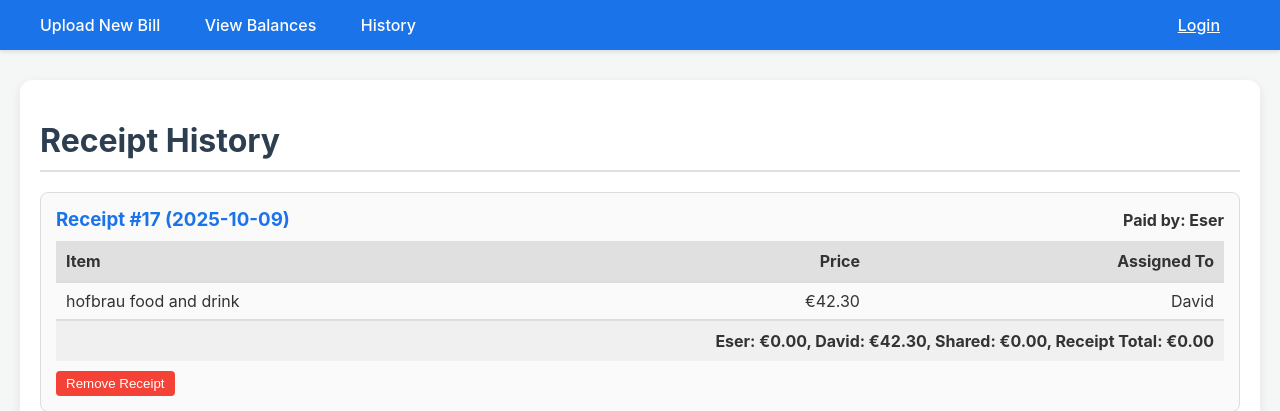
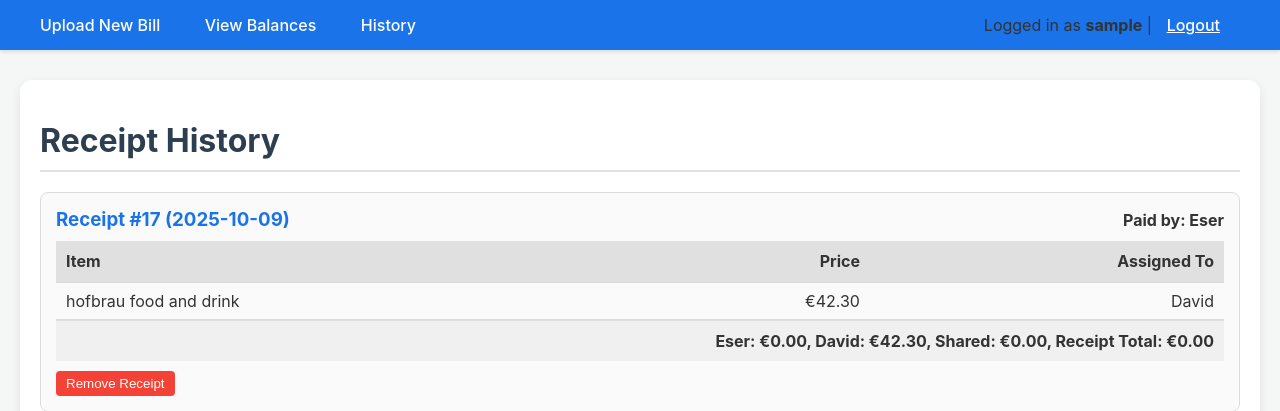
Before and after one commit to resilere/bill_split_app, a Flask app: page /history in a window 1280 px wide. Shown: the top 411 px of the page. Run offline with Flask 3, Linux system fonts and the light colour scheme; the visitor is signed in with stand-in values (Sample User, id 1); data comes from the database, SQL or seed files in the repository.

Commit message:
logout option

```diff
--- a/app.py
+++ b/app.py
@@ -464,6 +464,7 @@ def remove_receipt():
 @login_required
 def logout():
     logout_user()
+    flash('You have been logged out.', 'success')
     return redirect(url_for("login"))
 
 
--- a/templates/base.html
+++ b/templates/base.html
@@ -62,15 +62,15 @@ margin-bottom: 20px;
 <a href="{{ url_for('index') }}">Upload New Bill</a>
 <a href="{{ url_for('balances') }}">View Balances</a>
 <a href="{{ url_for('history') }}">History</a>
- <!-- Login Info Section -->
-    <div style="float: right;">
-        {% if g.user %}
-            Hello, <strong>{{ g.user.username }}</strong> |
+ <span style="float: right;">
+        {% if current_user.is_authenticated %}
+            Logged in as <strong>{{ current_user.username }}</strong> |
             <a href="{{ url_for('logout') }}" style="color: white; text-decoration: underline;">Logout</a>
         {% else %}
-            <a href="{{ url_for('login') }}" style="color: white; text-decoration: underline;">Login</a>
+            <a href="{{ url_for('login') }}">Login</a> |
+            <a href="{{ url_for('register') }}">Register</a>
         {% endif %}
-    </div>
+    </span>
 </div>
 
 <div class="container">
```
